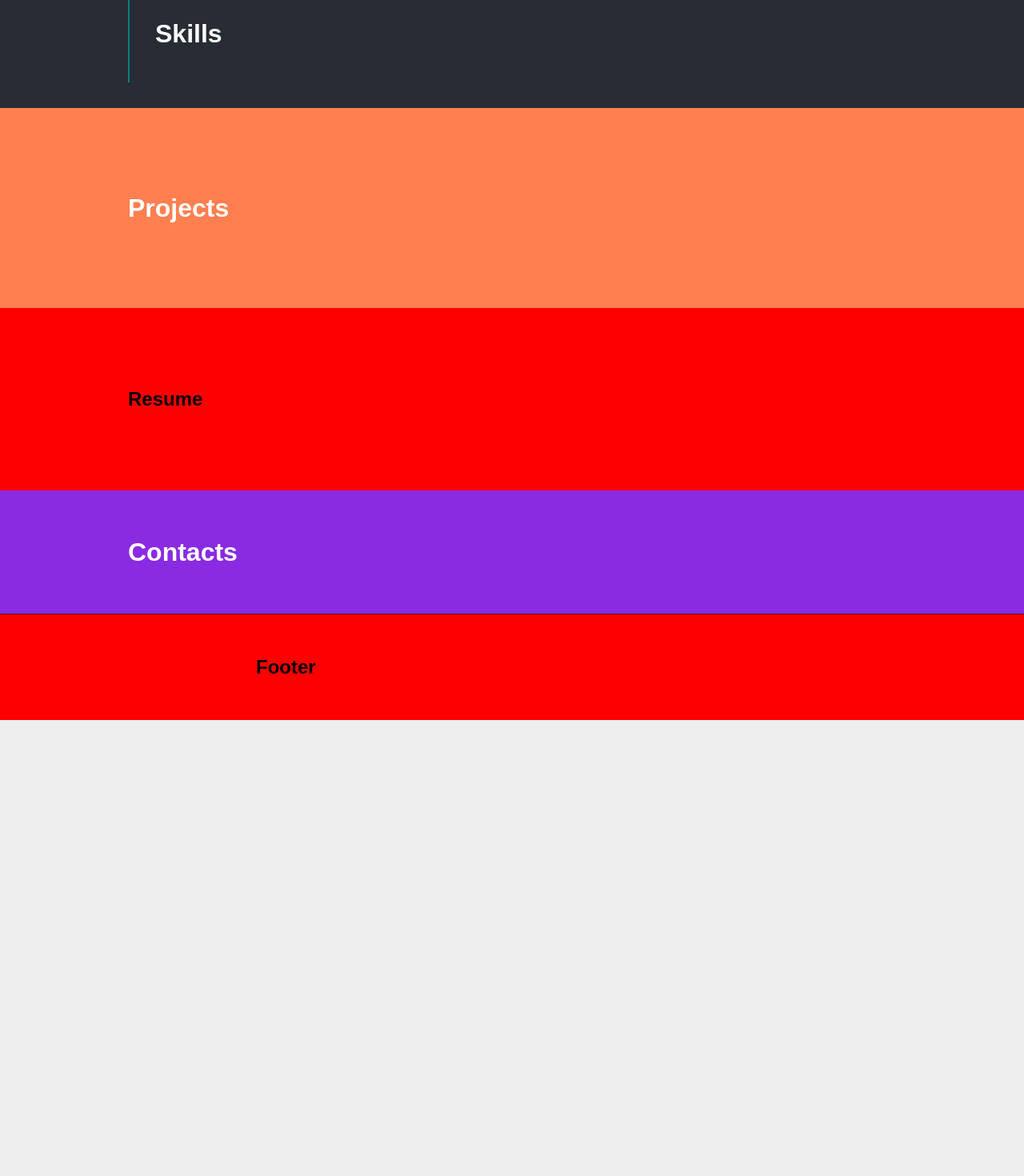
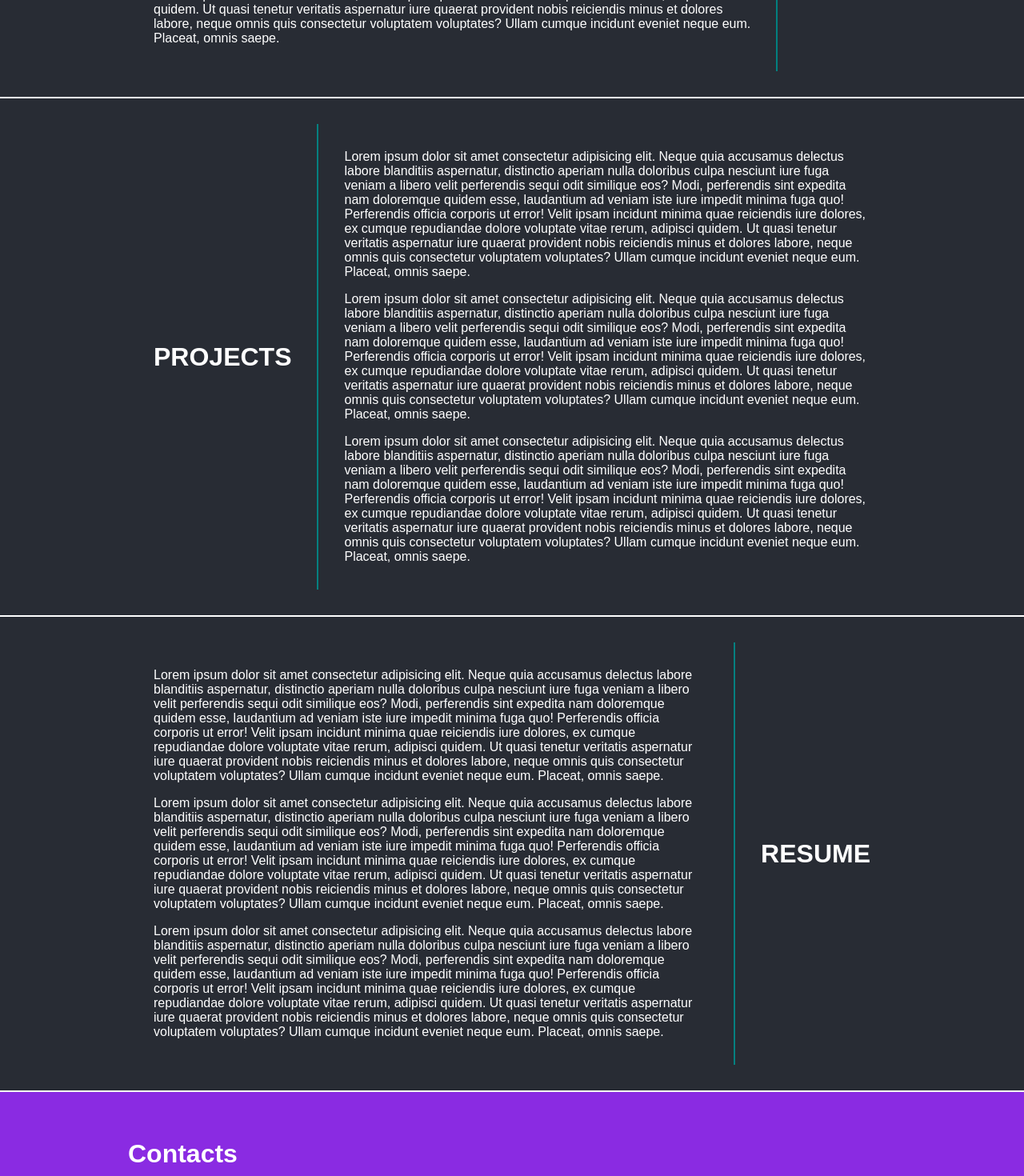
Before and after one commit to NegiAakash/Portfolio, a React (Create React App) app: page / in a window 1280 px wide. Shown: the part 2020-3490 px from the top of the page at 80% size. Before the commit the page ends 2920 px from the top, so only its background shows below. Built offline with nearby package versions, Linux system fonts and the light colour scheme; a web font is replaced by a local one.

Commit message:
Made small changes to components and actions file.

```diff
--- a/package.json
+++ b/package.json
@@ -14,9 +14,8 @@
   },
   "scripts": {
     "start": "react-scripts start",
-    "build": "react-scripts build",
-    "test": "react-scripts test",
-    "eject": "react-scripts eject"
+    "build": "react-scripts build && copy .\\build\\* D:\\GitHubPages\\NegiAakash.github.io",
+    "commit": "cd D:\\GitHubPages\\NegiAakash.github.io\\ && git add . && git commit -m 'Added react build files' && git branch -M main && git push -u origin main "
   },
   "eslintConfig": {
     "extends": [
--- a/src/Components/Projects/Projects.styles.js
+++ b/src/Components/Projects/Projects.styles.js
@@ -2,9 +2,23 @@ import styled from "styled-components";
 
 export const ProjectsContainer = styled.div`
   /* height: 100vh; */
-  background: coral;
-  padding: 5rem 10rem;
+  padding: 2rem 10rem;
   color: black;
+  display: grid;
+  grid-template-columns: auto 1fr;
+  border-bottom: 2px solid white;
+
+  .title {
+    /* background-color: red; 0*/
+    padding: 1rem 2rem;
+    display: flex;
+    align-items: center;
+    border-right: 2px solid teal;
+  }
+
+  .body {
+    padding: 1rem 2rem;
+  }
 
   @media screen and (max-width: 768px) {
     padding: 1rem 2rem;
--- a/src/Components/Projects/index.js
+++ b/src/Components/Projects/index.js
@@ -4,7 +4,51 @@ import { ProjectsContainer } from "./Projects.styles";
 function Projects() {
   return (
     <ProjectsContainer>
-      <h1>Projects</h1>
+      <div className="title">
+        <h1>PROJECTS</h1>
+      </div>
+      <div className="body">
+        {" "}
+        <p>
+          Lorem ipsum dolor sit amet consectetur adipisicing elit. Neque quia
+          accusamus delectus labore blanditiis aspernatur, distinctio aperiam
+          nulla doloribus culpa nesciunt iure fuga veniam a libero velit
+          perferendis sequi odit similique eos? Modi, perferendis sint expedita
+          nam doloremque quidem esse, laudantium ad veniam iste iure impedit
+          minima fuga quo! Perferendis officia corporis ut error! Velit ipsam
+          incidunt minima quae reiciendis iure dolores, ex cumque repudiandae
+          dolore voluptate vitae rerum, adipisci quidem. Ut quasi tenetur
+          veritatis aspernatur iure quaerat provident nobis reiciendis minus et
+          dolores labore, neque omnis quis consectetur voluptatem voluptates?
+          Ullam cumque incidunt eveniet neque eum. Placeat, omnis saepe.
+        </p>
+        <p>
+          Lorem ipsum dolor sit amet consectetur adipisicing elit. Neque quia
+          accusamus delectus labore blanditiis aspernatur, distinctio aperiam
+          nulla doloribus culpa nesciunt iure fuga veniam a libero velit
+          perferendis sequi odit similique eos? Modi, perferendis sint expedita
+          nam doloremque quidem esse, laudantium ad veniam iste iure impedit
+          minima fuga quo! Perferendis officia corporis ut error! Velit ipsam
+          incidunt minima quae reiciendis iure dolores, ex cumque repudiandae
+          dolore voluptate vitae rerum, adipisci quidem. Ut quasi tenetur
+          veritatis aspernatur iure quaerat provident nobis reiciendis minus et
+          dolores labore, neque omnis quis consectetur voluptatem voluptates?
+          Ullam cumque incidunt eveniet neque eum. Placeat, omnis saepe.
+        </p>
+        <p>
+          Lorem ipsum dolor sit amet consectetur adipisicing elit. Neque quia
+          accusamus delectus labore blanditiis aspernatur, distinctio aperiam
+          nulla doloribus culpa nesciunt iure fuga veniam a libero velit
+          perferendis sequi odit similique eos? Modi, perferendis sint expedita
+          nam doloremque quidem esse, laudantium ad veniam iste iure impedit
+          minima fuga quo! Perferendis officia corporis ut error! Velit ipsam
+          incidunt minima quae reiciendis iure dolores, ex cumque repudiandae
+          dolore voluptate vitae rerum, adipisci quidem. Ut quasi tenetur
+          veritatis aspernatur iure quaerat provident nobis reiciendis minus et
+          dolores labore, neque omnis quis consectetur voluptatem voluptates?
+          Ullam cumque incidunt eveniet neque eum. Placeat, omnis saepe.
+        </p>
+      </div>
     </ProjectsContainer>
   );
 }
--- a/src/Components/Resume/Resume.styles.js
+++ b/src/Components/Resume/Resume.styles.js
@@ -2,10 +2,23 @@ import styled from "styled-components";
 
 export const ResumeContainer = styled.div`
   /* height: 5vh; */
-  /* margin-top: 1px; */
-  background: red;
-  padding: 5rem 10rem;
+  padding: 2rem 10rem;
   color: black;
+  display: grid;
+  grid-template-columns: auto 1fr;
+  border-bottom: 2px solid white;
+
+  .title {
+    /* background-color: red; 0*/
+    padding: 1rem 2rem;
+    display: flex;
+    align-items: center;
+    border-left: 2px solid teal;
+  }
+
+  .body {
+    padding: 1rem 2rem;
+  }
 
   @media screen and (max-width: 768px) {
     padding: 1rem 2rem;
--- a/src/Components/Resume/index.js
+++ b/src/Components/Resume/index.js
@@ -4,7 +4,51 @@ import { ResumeContainer } from "./Resume.styles";
 function Resume() {
   return (
     <ResumeContainer>
-      <h2>Resume</h2>
+      <div className="body">
+        {" "}
+        <p>
+          Lorem ipsum dolor sit amet consectetur adipisicing elit. Neque quia
+          accusamus delectus labore blanditiis aspernatur, distinctio aperiam
+          nulla doloribus culpa nesciunt iure fuga veniam a libero velit
+          perferendis sequi odit similique eos? Modi, perferendis sint expedita
+          nam doloremque quidem esse, laudantium ad veniam iste iure impedit
+          minima fuga quo! Perferendis officia corporis ut error! Velit ipsam
+          incidunt minima quae reiciendis iure dolores, ex cumque repudiandae
+          dolore voluptate vitae rerum, adipisci quidem. Ut quasi tenetur
+          veritatis aspernatur iure quaerat provident nobis reiciendis minus et
+          dolores labore, neque omnis quis consectetur voluptatem voluptates?
+          Ullam cumque incidunt eveniet neque eum. Placeat, omnis saepe.
+        </p>
+        <p>
+          Lorem ipsum dolor sit amet consectetur adipisicing elit. Neque quia
+          accusamus delectus labore blanditiis aspernatur, distinctio aperiam
+          nulla doloribus culpa nesciunt iure fuga veniam a libero velit
+          perferendis sequi odit similique eos? Modi, perferendis sint expedita
+          nam doloremque quidem esse, laudantium ad veniam iste iure impedit
+          minima fuga quo! Perferendis officia corporis ut error! Velit ipsam
+          incidunt minima quae reiciendis iure dolores, ex cumque repudiandae
+          dolore voluptate vitae rerum, adipisci quidem. Ut quasi tenetur
+          veritatis aspernatur iure quaerat provident nobis reiciendis minus et
+          dolores labore, neque omnis quis consectetur voluptatem voluptates?
+          Ullam cumque incidunt eveniet neque eum. Placeat, omnis saepe.
+        </p>
+        <p>
+          Lorem ipsum dolor sit amet consectetur adipisicing elit. Neque quia
+          accusamus delectus labore blanditiis aspernatur, distinctio aperiam
+          nulla doloribus culpa nesciunt iure fuga veniam a libero velit
+          perferendis sequi odit similique eos? Modi, perferendis sint expedita
+          nam doloremque quidem esse, laudantium ad veniam iste iure impedit
+          minima fuga quo! Perferendis officia corporis ut error! Velit ipsam
+          incidunt minima quae reiciendis iure dolores, ex cumque repudiandae
+          dolore voluptate vitae rerum, adipisci quidem. Ut quasi tenetur
+          veritatis aspernatur iure quaerat provident nobis reiciendis minus et
+          dolores labore, neque omnis quis consectetur voluptatem voluptates?
+          Ullam cumque incidunt eveniet neque eum. Placeat, omnis saepe.
+        </p>
+      </div>{" "}
+      <div className="title">
+        <h1>RESUME</h1>
+      </div>
     </ResumeContainer>
   );
 }
--- a/src/Components/Skills/Skills.styles.js
+++ b/src/Components/Skills/Skills.styles.js
@@ -4,8 +4,7 @@ export const SkillsContainer = styled.div`
   padding: 2rem 10rem;
   color: black;
   display: grid;
-  grid-template-columns:
-
+  grid-template-columns: auto 1fr;
   border-bottom: 2px solid white;
 
   .title {
```
